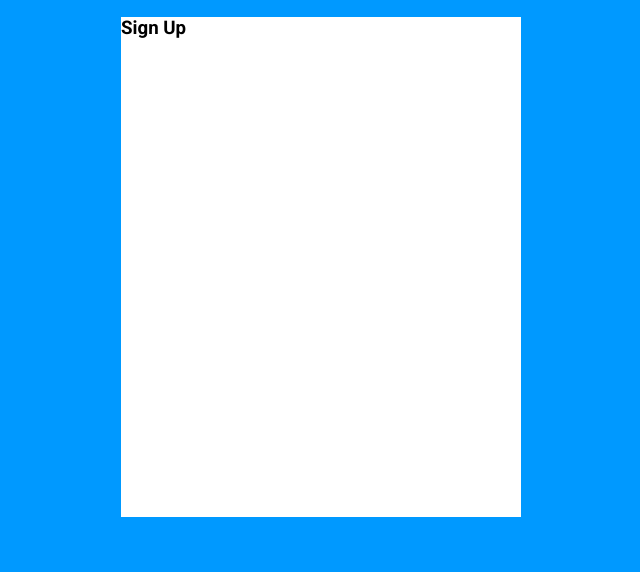
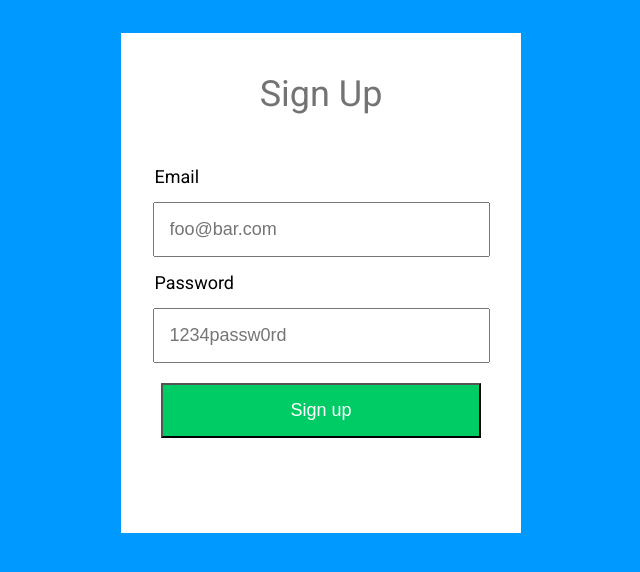
Before and after one commit to lunamyst/AnalogSea, a plain HTML site: page index.html in a window 1280 px wide. Shown: the part 46-618 px from the top of the page, without its empty margins (319-959 px from the left). Drawn offline with Linux system fonts and the light colour scheme.

Commit message:
Style input fields and button to match design page

```diff
--- a/index.html
+++ b/index.html
@@ -17,7 +17,17 @@
 </header>
 <main>
 	<div class="signup-box">
-		<h3>Sign Up</h3>
+		<p>Sign Up</p>
+		<form class="signup-form" action="/signup/" method="post">
+			<label for="email">Email</label>
+			<input id="email" type="text" name="email" placeholder="foo@bar.com">
+
+			<label for="password">Password</label>
+			<input id="password" type="text" name="password" placeholder="1234passw0rd">
+
+			<button type="submit">Sign up</button>
+
+		</form>
 	</div>
 </main>
 </body>
--- a/main.css
+++ b/main.css
@@ -35,6 +35,41 @@ body {
 .signup-box p {
 	text-align: center;
 	color: #737373;
-	font-size: 24px;
+	font-size: 36px;
+	padding-top: 40px;
 
 }
+
+/*Signup Form Elements*/
+
+.signup-form label, .signup-form input {
+	display: block;
+	width: 303px;
+	font-size: 18px;
+}
+
+.signup-form input {
+	margin-left: auto;
+	margin-right: auto;
+	padding: 15px;
+}
+
+.signup-form label {
+	margin-left: 33.5px;
+	padding-bottom: 15px;
+	padding-top: 15px;
+}
+
+.signup-form button {
+	display: block;
+	background-color: #00cc66;
+	font-size: 18px;
+	color: white;
+	width: 320px;
+	margin-top: 20px;
+	padding: 15px;
+	margin-left: auto;
+	margin-right: auto;
+	font-weight: 500;
+
+}
```
